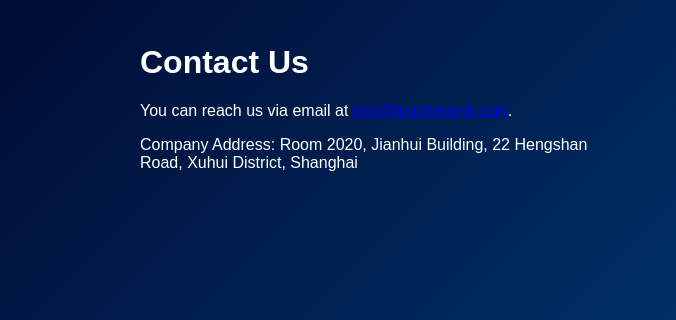
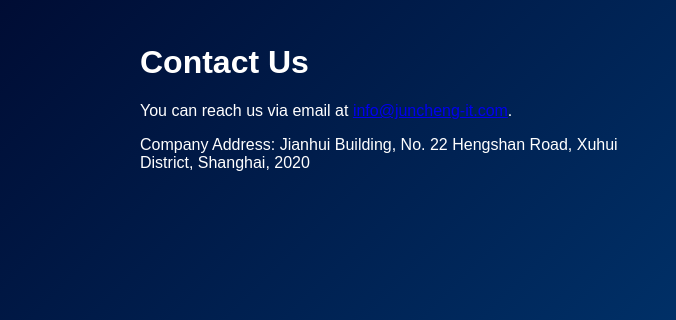
Before and after one commit to kelu2008/juncheng, a website: page contact.html in a window 1280 px wide. Shown: the part 236-556 px from the top of the page, 0-676 px from the left. Drawn offline with Linux system fonts and the light colour scheme.

Commit message:
Update contact address

```diff
--- a/contact.html
+++ b/contact.html
@@ -16,7 +16,7 @@
         <div>
             <h1 data-i18n="contactHeading">Contact Us</h1>
             <p><span data-i18n="contactEmail">You can reach us via email at </span><a href="mailto:info@juncheng-it.com">info@juncheng-it.com</a>.</p>
-            <p data-i18n="contactAddress">公司地址： 上海市徐汇区衡山路22号建汇大厦2020</p>
+            <p data-i18n="contactAddress">Company Address: Jianhui Building, No. 22 Hengshan Road, Xuhui District, Shanghai, 2020</p>
         </div>
         <div class="image-ring">
             <img src="https://images.unsplash.com/photo-1504384308090-c894fdcc538d?auto=format&fit=crop&w=300&q=80" alt="Robot handshake">
--- a/js/app.js
+++ b/js/app.js
@@ -46,7 +46,7 @@ const translations = {
         prod6Body: 'Breaking the bottleneck of enterprise development through technological research and development',
         contactHeading: 'Contact Us',
         contactEmail: 'You can reach us via email at ',
-        contactAddress: 'Company Address: Room 2020, Jianhui Building, 22 Hengshan Road, Xuhui District, Shanghai'
+        contactAddress: 'Company Address: Jianhui Building, No. 22 Hengshan Road, Xuhui District, Shanghai, 2020'
     },
     zh: {
         heroTitle: '\u4eba\u5de5\u667a\u80fd\u91cd\u5851\u672a\u6765\u6548\u7387',
```
